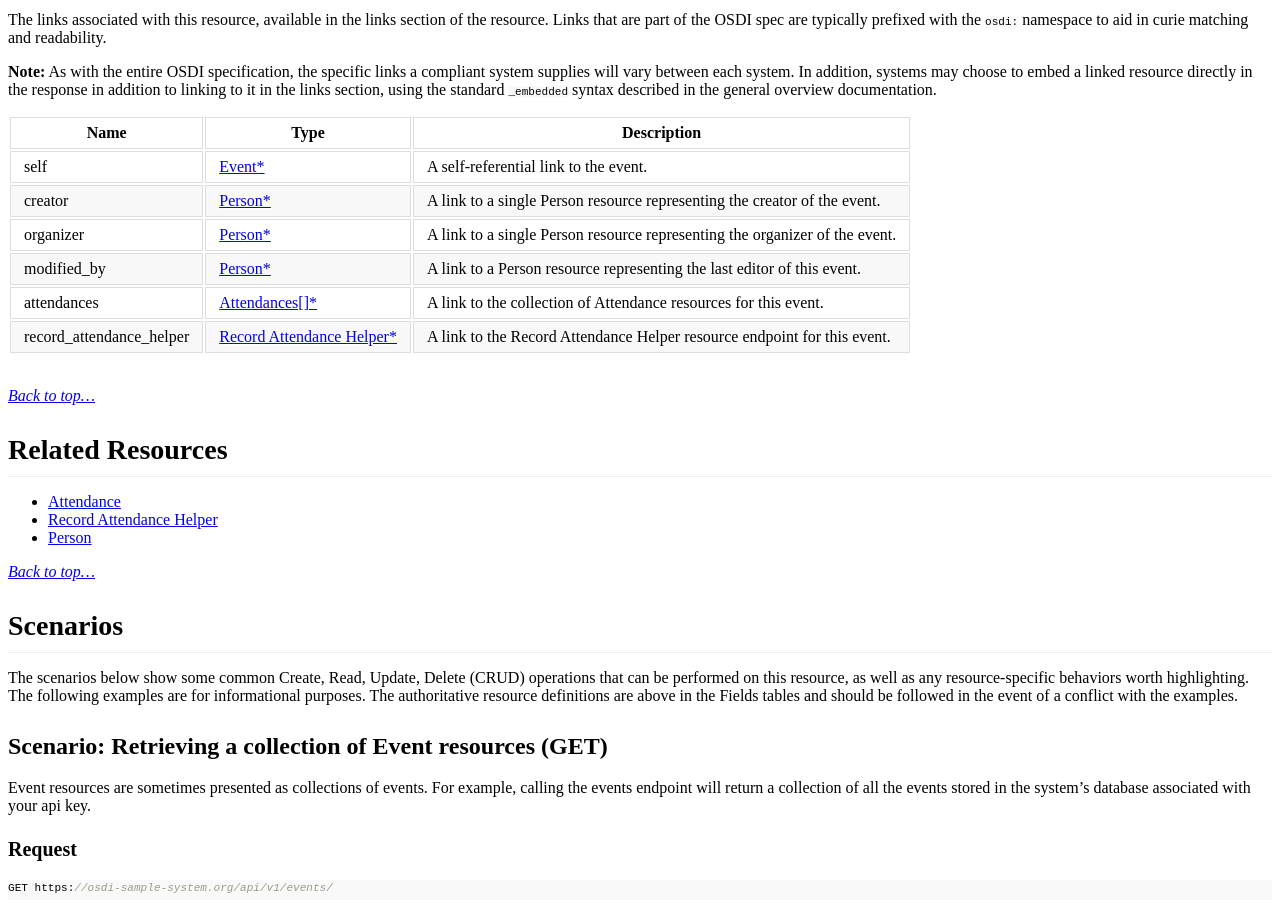
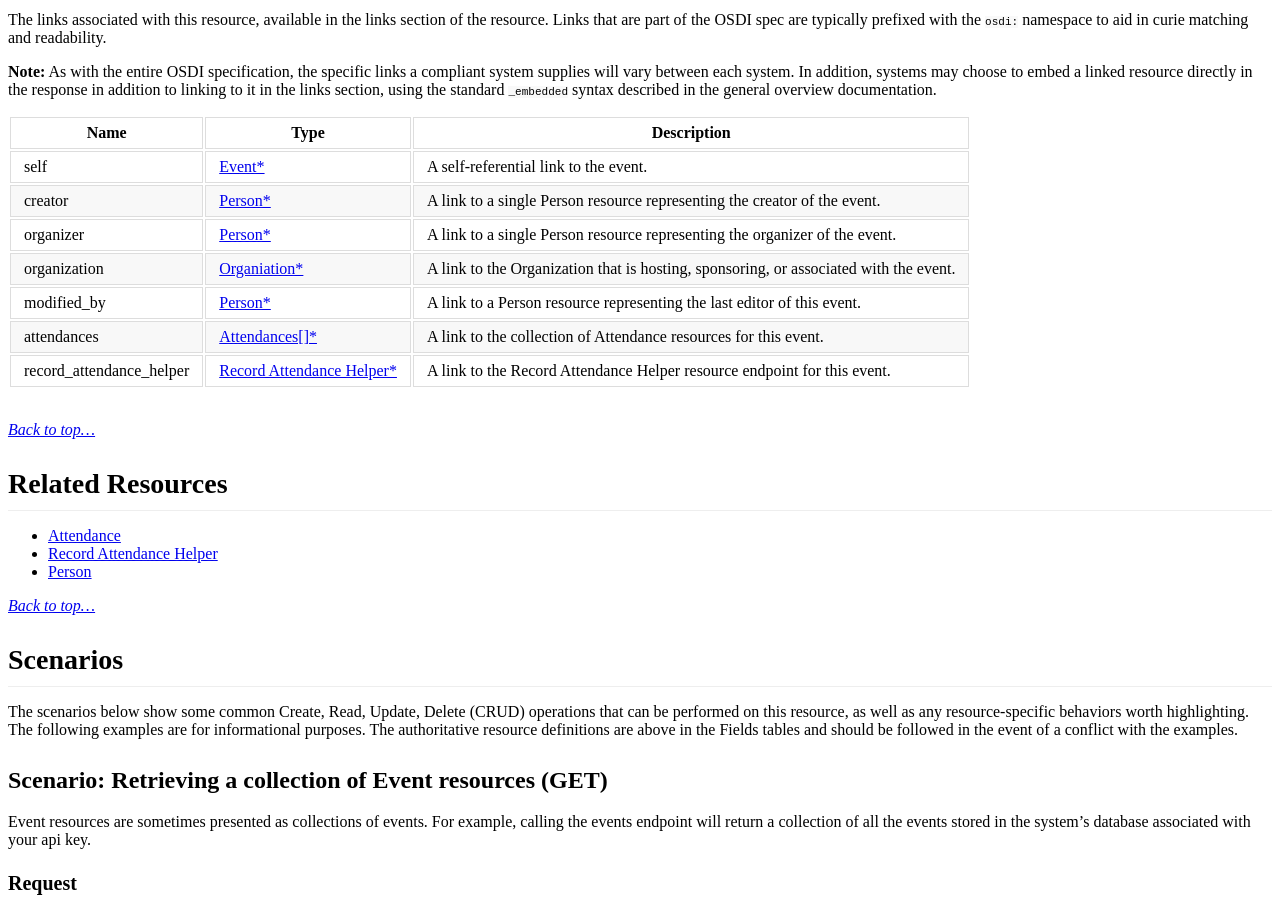
Before and after one commit to opensupporter/osdi-docs, a Jekyll site: the page built from events.md, in a window 1280 px wide and 900 px high, scrolled down 5795 px. Built offline with Jekyll 4.4.1, drawn with Linux system fonts in a browser that asks for light colours; a style sheet for code colours, icons or effects is not loaded.

Commit message:
link events to organiations

```diff
--- a/events.md
+++ b/events.md
@@ -145,6 +145,7 @@ _[Back to top...](#)_
 |self			|[Event*](events.html)	|A self-referential link to the event.
 |creator		|[Person*](people.html)  		|A link to a single Person resource representing the creator of the event.
 |organizer		|[Person*](people.html)  		|A link to a single Person resource representing the organizer of the event.
+|organization |[Organiation*](organization.html) |A link to the Organization that is hosting, sponsoring, or associated with the event.
 |modified_by	|[Person* ](people.html) 		|A link to a Person resource representing the last editor of this event.
 |attendances	|[Attendances[]*](attendances.html)	|A link to the collection of Attendance resources for this event.
 |record_attendance_helper	|[Record Attendance Helper*](record_attendance.html)	|A link to the Record Attendance Helper resource endpoint for this event.
```
